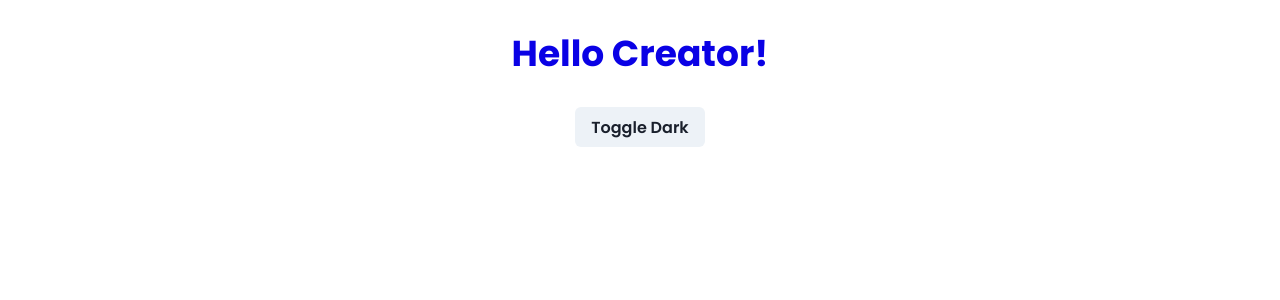
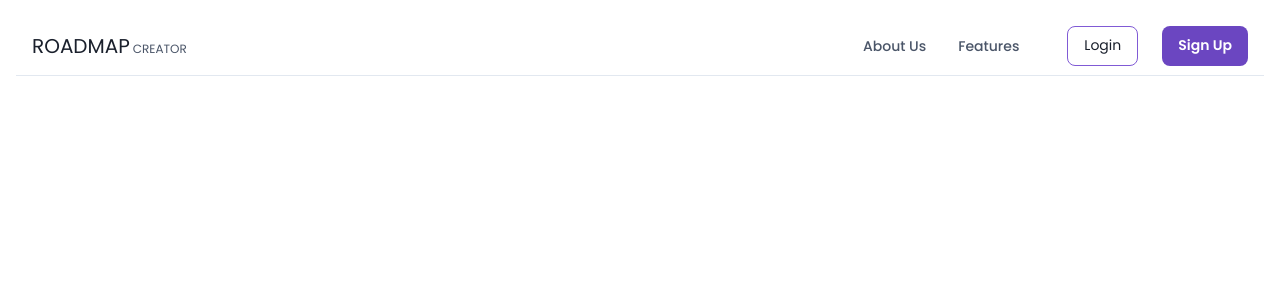
Before and after one commit to TeamRoadmap/Creator-Frontend, a Next.js app: page / in a window 1280 px wide. Shown: the top 300 px of the page. Built offline with nearby package versions, Linux system fonts and the light colour scheme.

Commit message:
feat: Navbar

```diff
--- a/components/LandingPage/Navbar.js
+++ b/components/LandingPage/Navbar.js
@@ -0,0 +1,304 @@
+import {
+  Box,
+  Flex,
+  Text,
+  IconButton,
+  Button,
+  Stack,
+  Collapse,
+  Icon,
+  Link,
+  Popover,
+  PopoverTrigger,
+  PopoverContent,
+  useColorModeValue,
+  useBreakpointValue,
+  useDisclosure,
+} from "@chakra-ui/react";
+import {
+  HamburgerIcon,
+  CloseIcon,
+  ChevronDownIcon,
+  ChevronRightIcon,
+} from "@chakra-ui/icons";
+
+export default function Navbar() {
+  const { isOpen, onToggle } = useDisclosure();
+
+  return (
+    <Box p={"1rem"}>
+      <Flex
+        bg={useColorModeValue("white", "gray.800")}
+        color={useColorModeValue("gray.600", "white")}
+        minH={"60px"}
+        py={{ base: 2 }}
+        px={{ base: 4 }}
+        borderBottom={1}
+        borderStyle={"solid"}
+        borderColor={useColorModeValue("gray.200", "gray.900")}
+        align={"center"}
+      >
+        <Flex ml={{ base: -2 }} display={{ base: "flex", md: "none" }}>
+          <IconButton
+            onClick={onToggle}
+            icon={
+              isOpen ? <CloseIcon w={3} h={3} /> : <HamburgerIcon w={5} h={5} />
+            }
+            variant={"ghost"}
+            aria-label={"Toggle Navigation"}
+          />
+        </Flex>
+        <Flex flex={{ base: 1 }} justify={{ base: "start", md: "start" }}>
+          <Flex align={"baseline"}>
+            <Text
+              textAlign={useBreakpointValue({ base: "start", md: "left" })}
+              fontFamily={"heading"}
+              fontSize="xl"
+              mr="3px"
+              color={useColorModeValue("gray.800", "white")}
+            >
+              ROADMAP
+            </Text>
+            <Text fontSize="xs">CREATOR</Text>
+          </Flex>
+        </Flex>
+        <Flex display={{ base: "none", md: "flex" }} ml={10} mr={10}>
+          <DesktopNav />
+        </Flex>
+        <Stack
+          flex={{ base: 1, md: 0 }}
+          justify={"flex-end"}
+          direction={"row"}
+          spacing={6}
+        >
+          <Button
+            as={"a"}
+            fontSize={"sm"}
+            fontWeight={400}
+            borderColor={"purple.500"}
+            variant={"outline"}
+            rounded="8px"
+            href={"#"}
+          >
+            Login
+          </Button>
+          <Button
+            display={{ base: "none", md: "inline-flex" }}
+            fontSize={"sm"}
+            fontWeight={600}
+            color={"white"}
+            bg={"purple.600"}
+            rounded="8px"
+            href={"#"}
+            _hover={{
+              bg: "purple.800",
+            }}
+          >
+            Sign Up
+          </Button>
+        </Stack>
+      </Flex>
+
+      <Collapse in={isOpen} animateOpacity>
+        <MobileNav />
+      </Collapse>
+    </Box>
+  );
+}
+
+const DesktopNav = () => {
+  const linkColor = useColorModeValue("gray.600", "gray.200");
+  const linkHoverColor = useColorModeValue("gray.800", "white");
+  const popoverContentBgColor = useColorModeValue("white", "gray.800");
+
+  return (
+    <Stack direction={"row"} spacing={4}>
+      {NAV_ITEMS.map((navItem) => (
+        <Box key={navItem.label}>
+          <Popover trigger={"hover"} placement={"bottom-start"}>
+            <PopoverTrigger>
+              <Link
+                p={2}
+                href={navItem.href ?? "#"}
+                fontSize={"sm"}
+                fontWeight={500}
+                color={linkColor}
+                _hover={{
+                  textDecoration: "none",
+                  color: linkHoverColor,
+                }}
+              >
+                {navItem.label}
+              </Link>
+            </PopoverTrigger>
+
+            {navItem.children && (
+              <PopoverContent
+                border={0}
+                boxShadow={"xl"}
+                bg={popoverContentBgColor}
+                p={4}
+                rounded={"xl"}
+                minW={"sm"}
+              >
+                <Stack>
+                  {navItem.children.map((child) => (
+                    <DesktopSubNav key={child.label} {...child} />
+                  ))}
+                </Stack>
+              </PopoverContent>
+            )}
+          </Popover>
+        </Box>
+      ))}
+    </Stack>
+  );
+};
+
+const DesktopSubNav = ({ label, href, subLabel }) => {
+  return (
+    <Link
+      href={href}
+      role={"group"}
+      display={"block"}
+      p={2}
+      rounded={"md"}
+      _hover={{ bg: useColorModeValue("pink.50", "gray.900") }}
+    >
+      <Stack direction={"row"} align={"center"}>
+        <Box>
+          <Text
+            transition={"all .3s ease"}
+            _groupHover={{ color: "pink.400" }}
+            fontWeight={500}
+          >
+            {label}
+          </Text>
+          <Text fontSize={"sm"}>{subLabel}</Text>
+        </Box>
+        <Flex
+          transition={"all .3s ease"}
+          transform={"translateX(-10px)"}
+          opacity={0}
+          _groupHover={{ opacity: "100%", transform: "translateX(0)" }}
+          justify={"flex-end"}
+          align={"center"}
+          flex={1}
+        >
+          <Icon color={"pink.400"} w={5} h={5} as={ChevronRightIcon} />
+        </Flex>
+      </Stack>
+    </Link>
+  );
+};
+
+const MobileNav = () => {
+  return (
+    <Stack
+      bg={useColorModeValue("white", "gray.800")}
+      p={4}
+      display={{ md: "none" }}
+      direction={'column'}
+    //   align={"center"}
+      justify={"center"}
+    >
+      {NAV_ITEMS.map((navItem) => (
+        <MobileNavItem key={navItem.label} {...navItem} />
+      ))}
+    </Stack>
+  );
+};
+
+const MobileNavItem = ({ label, children, href }) => {
+  const { isOpen, onToggle } = useDisclosure();
+
+  return (
+    <Stack spacing={4} onClick={children && onToggle}>
+      <Flex
+        py={2}
+        as={Link}
+        href={href ?? "#"}
+        justify={"space-between"}
+        align={"center"}
+        _hover={{
+          textDecoration: "none",
+        }}
+      >
+        <Text
+          fontWeight={600}
+          color={useColorModeValue("gray.600", "gray.200")}
+        >
+          {label}
+        </Text>
+        {children && (
+          <Icon
+            as={ChevronDownIcon}
+            transition={"all .25s ease-in-out"}
+            transform={isOpen ? "rotate(180deg)" : ""}
+            w={6}
+            h={6}
+          />
+        )}
+      </Flex>
+
+      <Collapse in={isOpen} animateOpacity style={{ marginTop: "0!important" }}>
+        <Stack
+          mt={2}
+          pl={4}
+          borderLeft={1}
+          borderStyle={"solid"}
+          borderColor={useColorModeValue("gray.200", "gray.700")}
+          align={"start"}
+        >
+          {children &&
+            children.map((child) => (
+              <Link key={child.label} py={2} href={child.href}>
+                {child.label}
+              </Link>
+            ))}
+        </Stack>
+      </Collapse>
+    </Stack>
+  );
+};
+
+const NAV_ITEMS = [
+  // {
+  //   label: 'About Us',
+  //   children: [
+  //     {
+  //       label: 'Explore Design Work',
+  //       subLabel: 'Trending Design to inspire you',
+  //       href: '#',
+  //     },
+  //     {
+  //       label: 'New & Noteworthy',
+  //       subLabel: 'Up-and-coming Designers',
+  //       href: '#',
+  //     },
+  //   ],
+  // },
+  // {
+  //   label: 'Features',
+  //   children: [
+  //     {
+  //       label: 'Job Board',
+  //       subLabel: 'Find your dream design job',
+  //       href: '#',
+  //     },
+  //     {
+  //       label: 'Freelance Projects',
+  //       subLabel: 'An exclusive list for contract work',
+  //       href: '#',
+  //     },
+  //   ],
+  // },
+  {
+    label: "About Us",
+    href: "#",
+  },
+  {
+    label: "Features",
+    href: "#",
+  },
+];
--- a/package.json
+++ b/package.json
@@ -9,6 +9,7 @@
 		"lint": "next lint"
 	},
 	"dependencies": {
+		"@chakra-ui/icons": "^2.0.4",
 		"@chakra-ui/react": "^2.2.4",
 		"@emotion/react": "^11.10.0",
 		"@emotion/styled": "^11.10.0",
--- a/pages/index.js
+++ b/pages/index.js
@@ -9,6 +9,7 @@ import {
 	useColorMode,
 	useColorModeValue,
 } from "@chakra-ui/react";
+import Navbar from '../components/LandingPage/Navbar';
 
 export default function Home() {
 	const { colorMode, toggleColorMode } = useColorMode();
@@ -20,7 +21,8 @@ export default function Home() {
 				<meta name="description" content="Roadmap Creator App" />
 				<link rel="icon" href="/favicon.ico" />
 			</Head>
-			<Box
+			<Navbar />
+			{/* <Box
 				display="flex"
 				flexDirection="column"
 				mt="2rem"
@@ -33,7 +35,7 @@ export default function Home() {
 				<Button onClick={toggleColorMode}>
 					Toggle {colorMode === "light" ? "Dark" : "Light"}
 				</Button>
-			</Box>
+			</Box> */}
 		</>
 	);
 }
```
Also changed, not shown: 1 other file (tests, documents, lock files or other folders).
